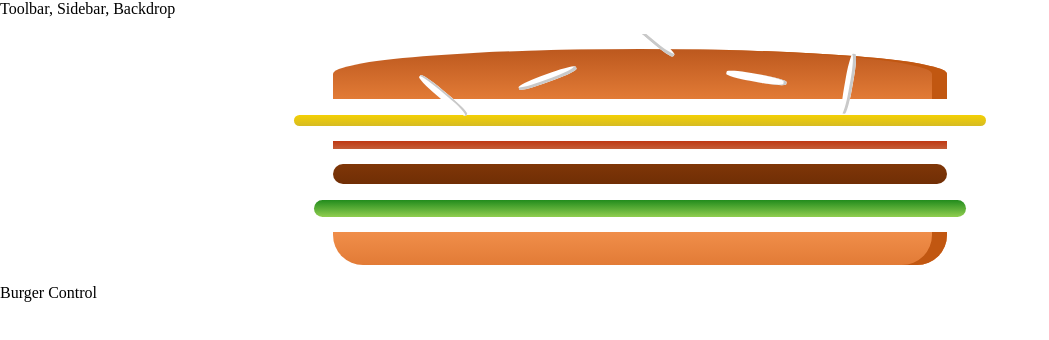
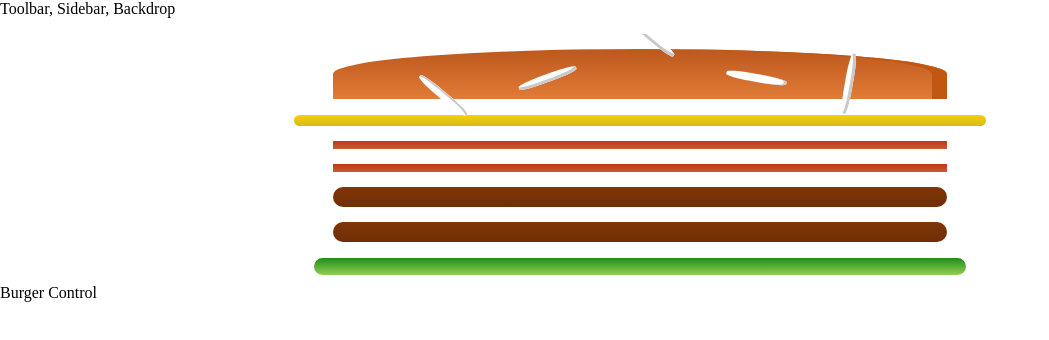
Before and after one commit to SoyketHM/BurgerApp, a React app: page / in a window 1280 px wide. Shown: the top 340 px of the page, without its empty margins (0-1049 px from the left). Built offline with nearby package versions, Linux system fonts and the light colour scheme.

Commit message:
show burger ingredients dynamically

```diff
--- a/src/components/Burger/Burger.js
+++ b/src/components/Burger/Burger.js
@@ -3,13 +3,18 @@ import classes from './Burger.module.css';
 import BurgerIngredient from './BurgerIngredient/BurgerIngredient'
 
 const Burger = (props) => {
+    const transfromIngredients = Object.keys(props.ingredients).map(igKey => {
+        return [...Array(props.ingredients[igKey])].map((k, i) => {
+            return <BurgerIngredient key={igKey + i} type={igKey} />
+        })
+    });
+
+    console.log(transfromIngredients);
+
   return (
     <div className={classes.Burger}>
         <BurgerIngredient type='bread-top' />
-        <BurgerIngredient type='cheese' />
-        <BurgerIngredient type='bacon' />
-        <BurgerIngredient type='meat' />
-        <BurgerIngredient type='salad' />
+        {transfromIngredients}
         <BurgerIngredient type='bread-bottom' />
     </div>
   )
--- a/src/containers/BurgerBuilder/BurgerBuilder.js
+++ b/src/containers/BurgerBuilder/BurgerBuilder.js
@@ -3,10 +3,18 @@ import Aux from "../../hoc/Aux";
 import Burger from '../../components/Burger/Burger'
 
 export default class BurgerBuilder extends Component {
+    state = {
+        ingredients: {
+            cheese: 1,
+            bacon: 2,
+            meat: 2,
+            salad: 1
+        }
+    }
   render() {
     return (
       <Aux>
-          <Burger />
+          <Burger ingredients={this.state.ingredients} />
           <div>Burger Control</div>
       </Aux>
     )
```
